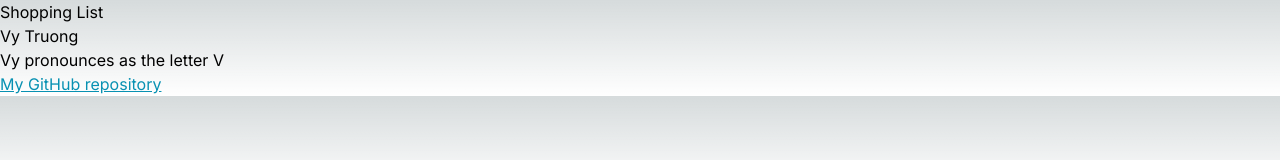
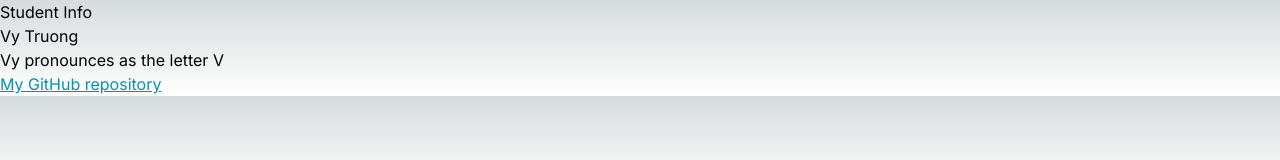
Before and after one commit to vy-truong/cprg306-assignments, a Next.js app: page /week-2 in a window 1280 px wide. Shown: the top 160 px of the page. Built offline with nearby package versions, Linux system fonts and the light colour scheme.

Commit message:
Update page.js

```diff
--- a/app/week-2/page.js
+++ b/app/week-2/page.js
@@ -4,7 +4,7 @@ import StudentInfo from "./student-info";
 export default function Page() {
     return (
       <main>
-        <h1>Shopping List</h1>
+        <h1>Student Info</h1>
 
        <StudentInfo/>
 
```
